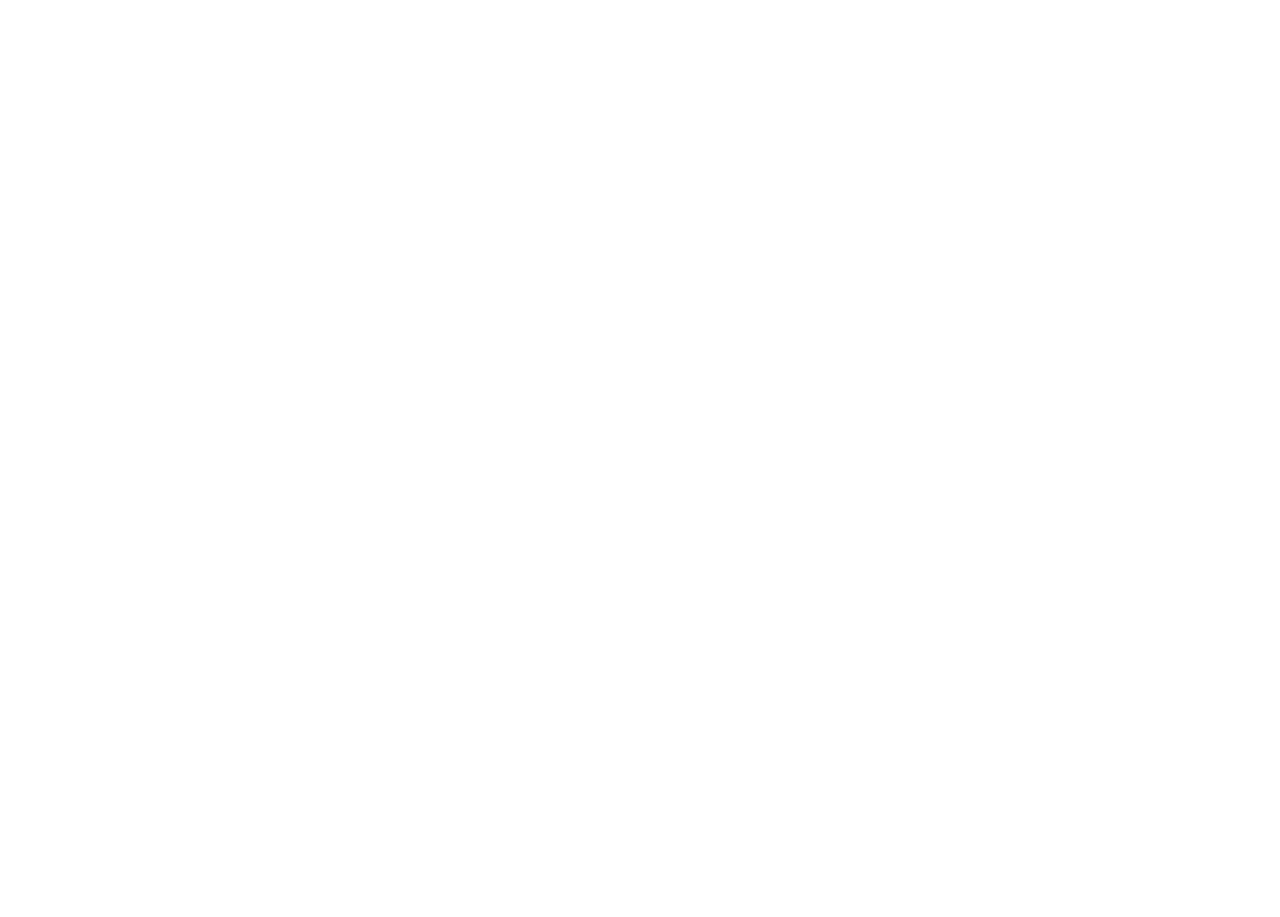
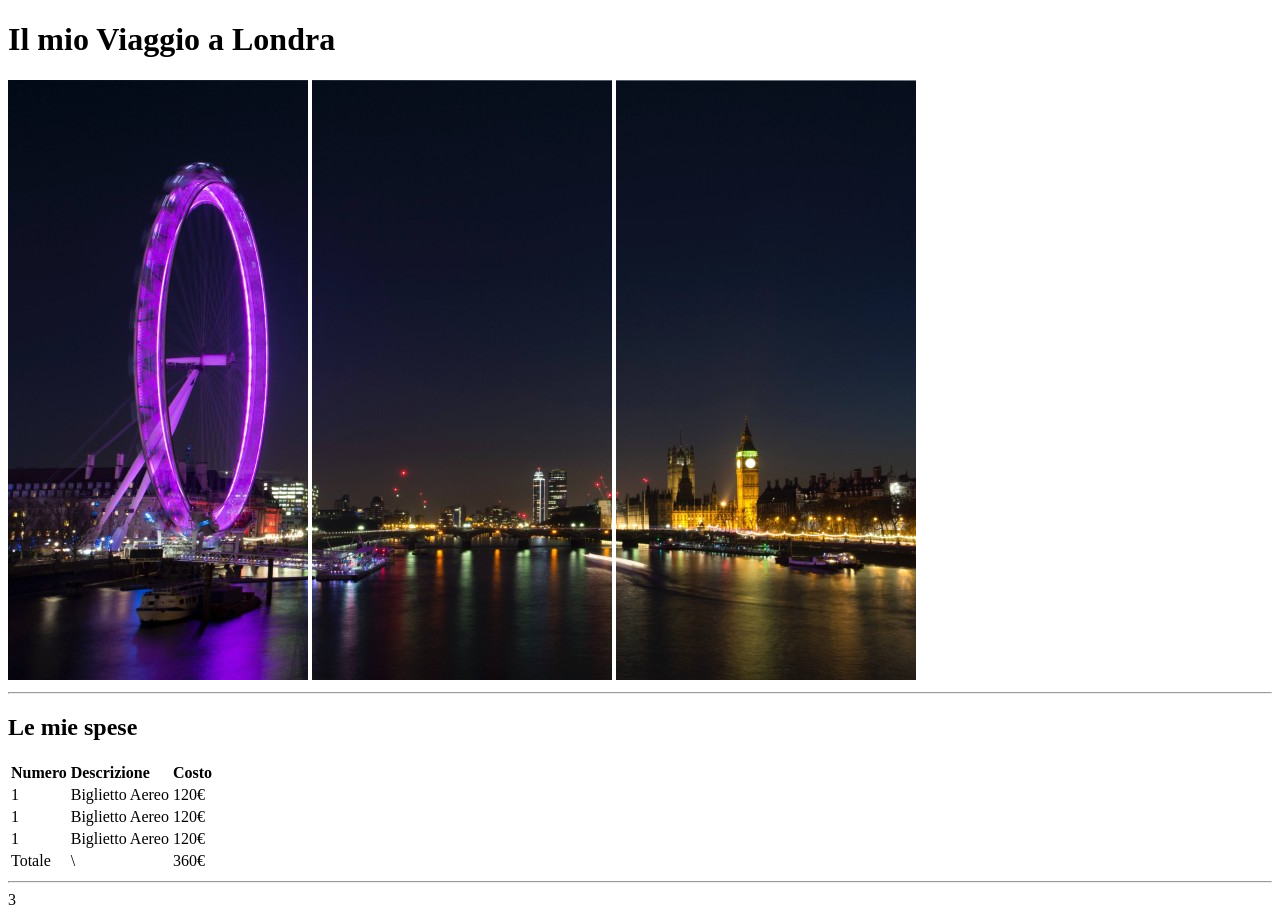
Before and after one commit to GinoGreen/html-london-trip, a plain HTML site: page index.html in a window 1280 px wide. Before the commit the page ends 800 px from the top, so only its background shows below. Drawn offline with Linux system fonts and the light colour scheme.

Commit message:
table commit

```diff
--- a/index.html
+++ b/index.html
@@ -8,7 +8,59 @@
 </head>
 <body>
 
+   <header>
+      <h1>Il mio Viaggio a Londra</h1>
+      <img src="img/pexels-bill-emrich-230794-0.jpg" alt="Foto ruota panoramica, parte 1">
+      <img src="img/pexels-bill-emrich-230794-1.jpg" alt="Foto ruota panoramica, parte 2">
+      <img src="img/pexels-bill-emrich-230794-2.jpg" alt="Foto ruota panoramica, parte 3">
+      <hr>
+   </header>
 
+
+   <main>
+      <h2>Le mie spese</h2>
+
+      <table>
+         <thead>
+            <tr>
+               <td><strong>Numero</strong></td>
+               <td><strong>Descrizione</strong></td>
+               <td><strong>Costo</strong></td>
+            </tr>
+         </thead>
+
+         <tbody>
+            <tr>
+               <td>1</td>
+               <td>Biglietto Aereo</td>
+               <td>120€</td>
+            </tr>
+            <tr>
+               <td>1</td>
+               <td>Biglietto Aereo</td>
+               <td>120€</td>
+            </tr>
+            <tr>
+               <td>1</td>
+               <td>Biglietto Aereo</td>
+               <td>120€</td>
+            </tr>
+         </tbody>
+
+         <tfoot>
+            <tr>
+               <td>Totale</td>
+               <td>\</td>
+               <td>360€</td>
+            </tr>
+         </tfoot>
+      </table>
+      <hr>
+
+
+   </main>
+
+   <section id="foto">3</section>
 
 </body>
 </html>
```
